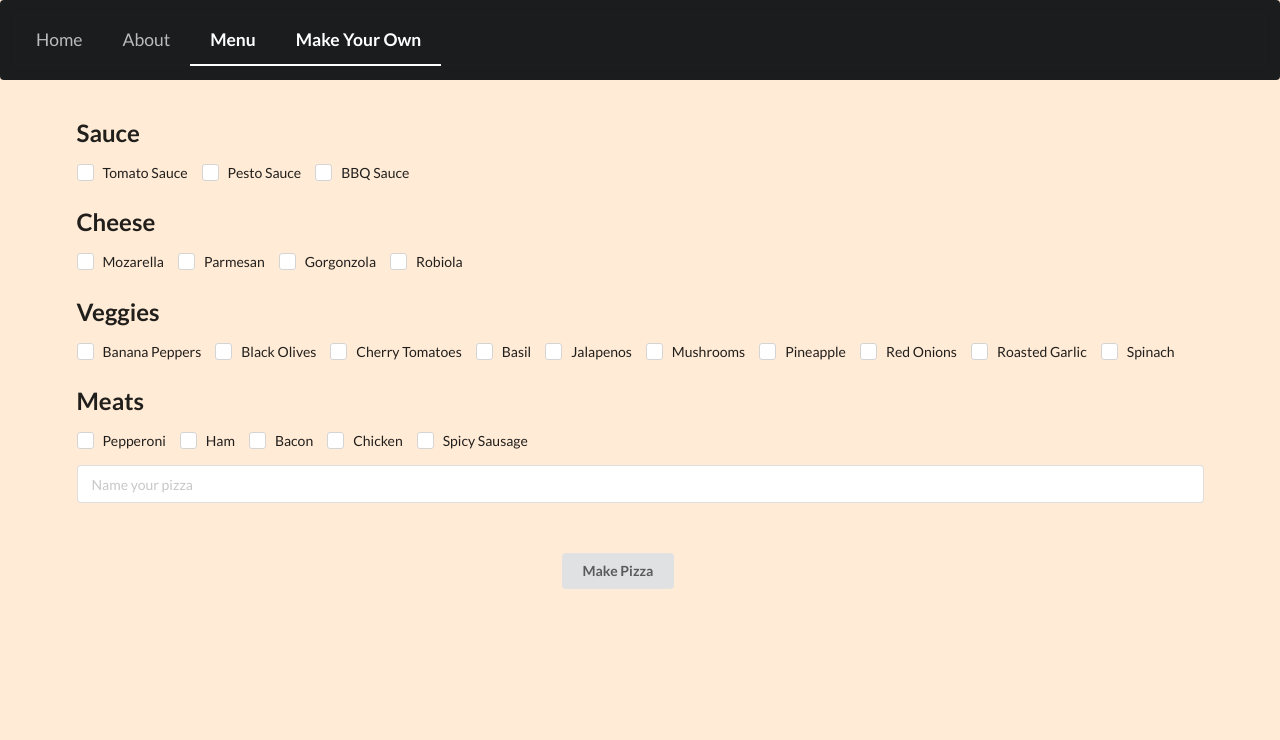
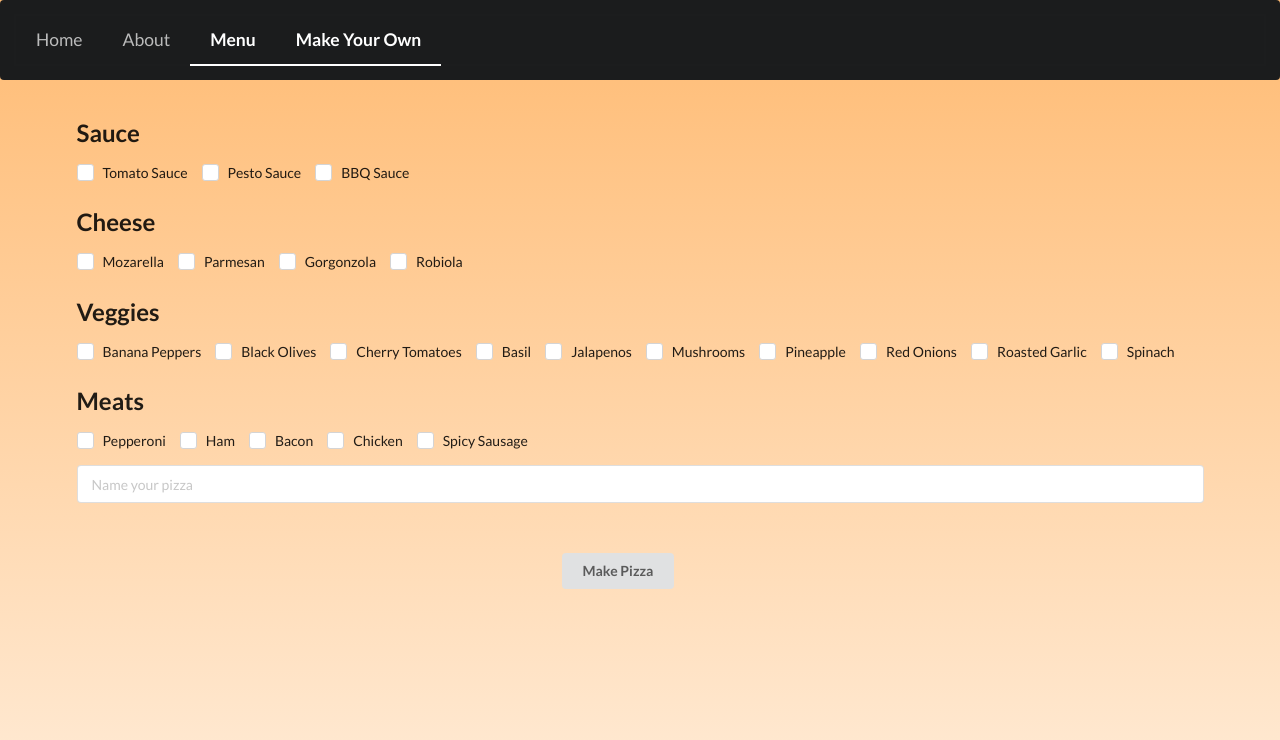
Before and after one commit to Rsja12/react-pizza-client, a React (Create React App) app: page /pizzas/new in a window 1280 px wide. Shown: the top 740 px of the page. Built offline with nearby package versions, Linux system fonts and the light colour scheme.

Commit message:
updating gradient

```diff
--- a/src/containers/FormParent.css
+++ b/src/containers/FormParent.css
@@ -1,3 +1,3 @@
 body {
-    background-color: #FFEBD6;
+    background-image: linear-gradient(#FFBB73, #FFEBD6);
 }
```
